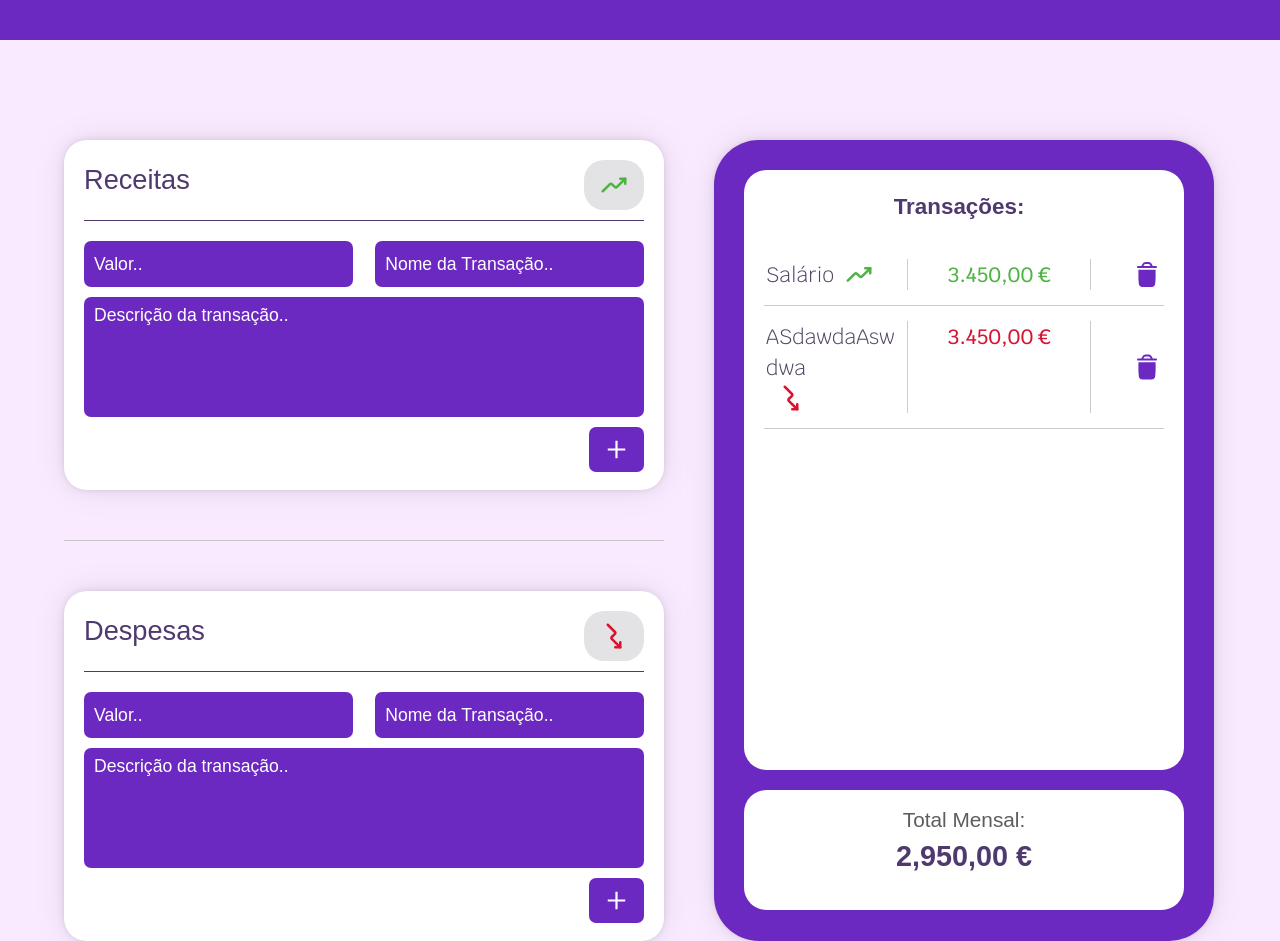
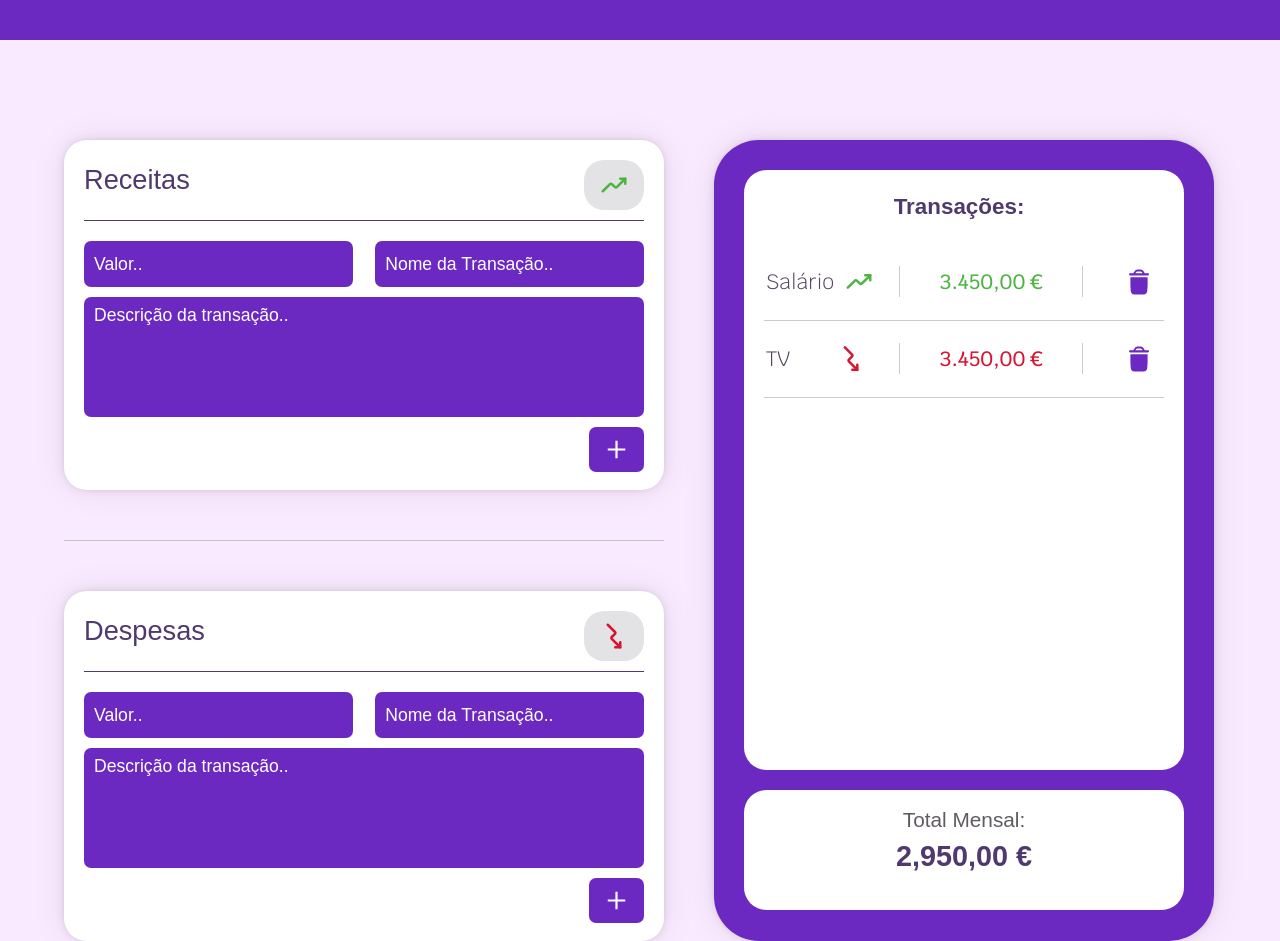
Before and after one commit to OBitencourt/vault, a Next.js app: page / in a window 1280 px wide. Shown: the top 941 px of the page. Built offline with nearby package versions, Linux system fonts and the light colour scheme; a web font is replaced by a local one.

Commit message:
style: making final design and styles adjusts

```diff
--- a/components/Transaction/index.tsx
+++ b/components/Transaction/index.tsx
@@ -1,11 +1,11 @@
 import Image from "next/image"
-import { StyledTransaction } from "./style"
+import { IconWrapper, StyledTransaction } from "./style"
 
 const Transaction = () => {
 
     return (
         <>
-            <StyledTransaction moreOrLess={true}>
+            <StyledTransaction $moreOrLess={true}>
                 <div style={{display: 'flex', width: '100px'}}>
                     <h3>Salário</h3>
                     <Image
@@ -18,16 +18,18 @@ const Transaction = () => {
 
                 </div>
                 <h2>3.450,00 €</h2>
+                <IconWrapper>
                     <Image
                         src='/images/trash-icon.svg'
                         alt="trash"
                         width={30}
                         height={30}
                     />
+                </IconWrapper>
             </StyledTransaction>
-            <StyledTransaction moreOrLess={false}>
+            <StyledTransaction $moreOrLess={false}>
                 <div style={{display: 'flex', width: '100px', flexWrap: 'wrap'}}>
-                    <h3 style={{display: 'block', width: '130px', wordWrap: 'break-word', overflowWrap: 'break-word'}}>ASdawdaAswdwa</h3>
+                    <h3 style={{width: '60px', wordWrap: 'break-word', overflowWrap: 'break-word'}}>TV</h3>
                     <Image
                         src='/images/down-trend-icon.svg'
                         alt="up"
@@ -38,12 +40,14 @@ const Transaction = () => {
 
                 </div>
                 <h2>3.450,00 €</h2>
+                <IconWrapper>
                     <Image
                         src='/images/trash-icon.svg'
                         alt="trash"
                         width={30}
                         height={30}
                     />
+                </IconWrapper>
             </StyledTransaction>
         </>
     )
--- a/components/Transaction/style.ts
+++ b/components/Transaction/style.ts
@@ -2,7 +2,7 @@
 
 import styled from "styled-components";
 
-export const StyledTransaction = styled.div<{ moreOrLess: boolean }>`
+export const StyledTransaction = styled.div<{ $moreOrLess: boolean }>`
     border-bottom: 1px solid #CCCCCC;
     padding: 15px 2px 15px 2px;
     font-family: var(--font-krub);
@@ -12,14 +12,24 @@ export const StyledTransaction = styled.div<{ moreOrLess: boolean }>`
     color: var(--color-secondary);
     display: flex;
     justify-content: space-between;
+    align-items: center;
 
     & h2 {
         display: block;
         padding: 0 40px 0 40px;
         border-right: 1px solid #CCCCCC;
         border-left: 1px solid #CCCCCC;
-        color: ${({moreOrLess}) => (moreOrLess ? '#4EB441' : '#D51532')};
+        color: ${({$moreOrLess}) => ($moreOrLess ? '#4EB441' : '#D51532')};
         // color: #4EB441;
         font-weight: 500;
     }
 `
+
+export const IconWrapper = styled.div`
+    padding: 8px;
+    border-radius: 100%;
+    cursor: pointer;
+    &:hover {
+        background-color:rgb(225, 224, 224);
+    }
+`
```
Lines whose indentation alone changed are shown as unchanged.
